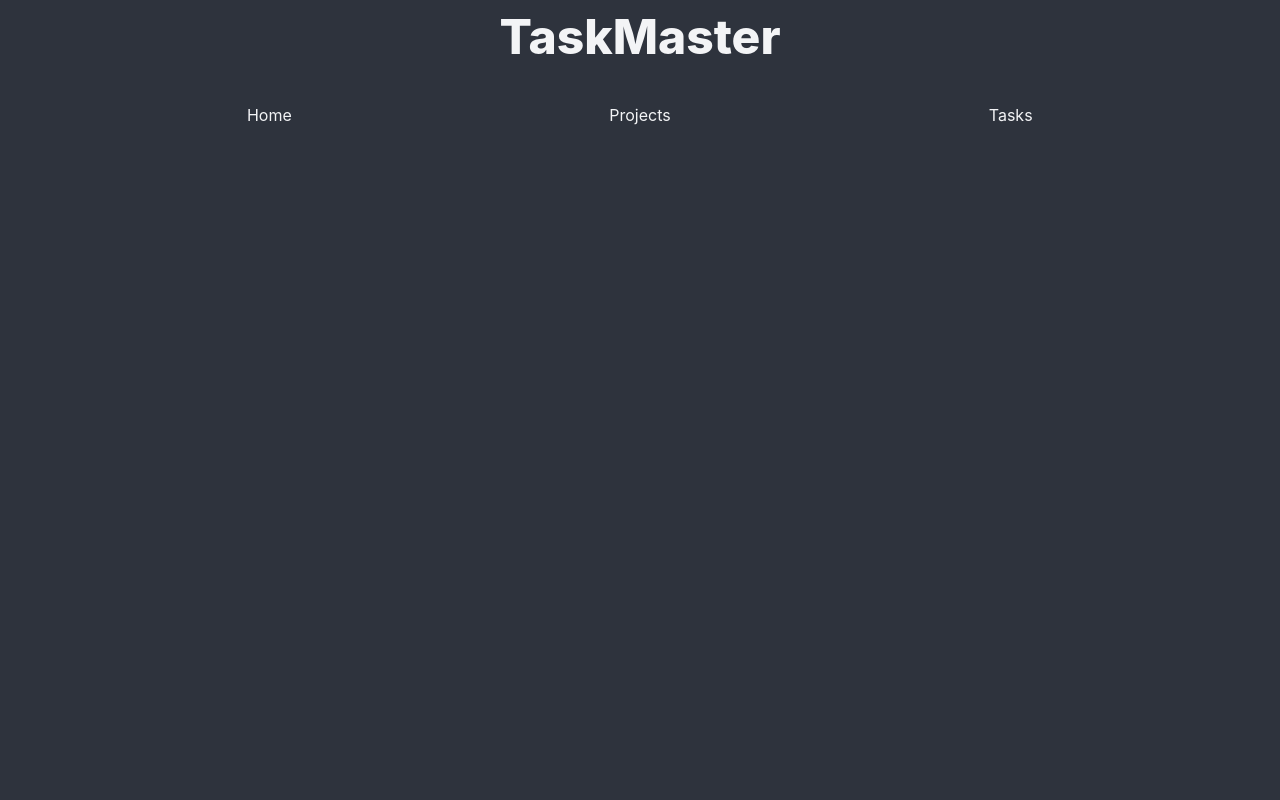
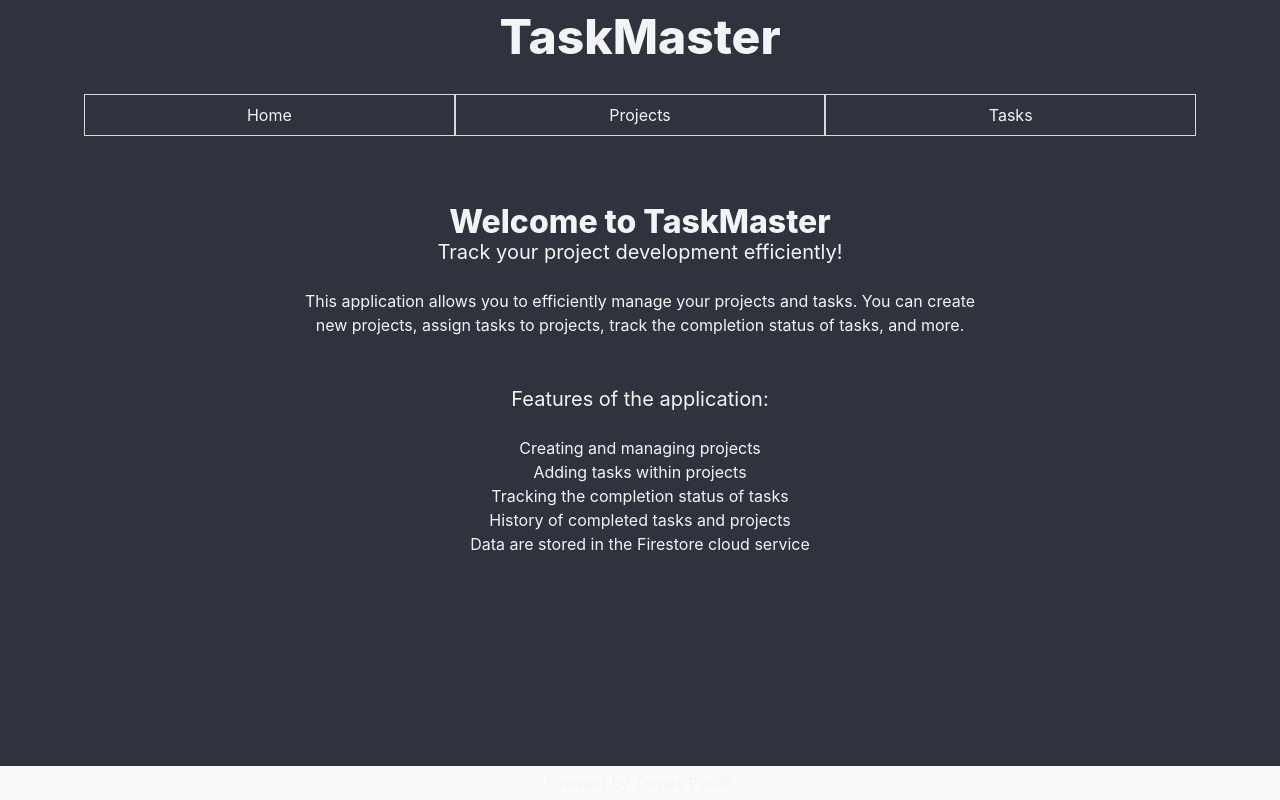
Before and after one commit to t-pavlik/TaskMaster, a Vue app: page / in a window 1280 px wide. Built offline with nearby package versions, Linux system fonts and the light colour scheme.

Commit message:
Uvodni strana

```diff
--- a/src/App.vue
+++ b/src/App.vue
@@ -6,9 +6,10 @@
       >
         TaskMaster
       </h1>
+
       <nav class="hero-head">
         <div class="container" style="padding: 20px">
-          <div class="tabs is-boxed is-fullwidth">
+          <div class="tabs is-toggle is-fullwidth">
             <div class="col text-center">
               <router-link to="/">Home</router-link>
             </div>
@@ -25,9 +26,11 @@
         </main>
       </nav>
     </header>
-    <!--    <footer>-->
-    <!--      <div class="footer ">test</div>-->
-    <!--    </footer>-->
+    <footer>
+      <div class="footer text-center" style="padding: 5px">
+        Created by Tomas Pavlik
+      </div>
+    </footer>
   </section>
 </template>
 
@@ -39,5 +42,4 @@
 
 <style>
 @import "node_modules/bulma/css/bulma.min.css";
-
 </style>
--- a/src/components/HomeView.vue
+++ b/src/components/HomeView.vue
@@ -1,4 +1,28 @@
 <template>
+  <section class="section">
+    <div class="container text-center" style="max-width: 700px">
+      <div style="margin-bottom: 50px">
+        <h1 class="title">Welcome to TaskMaster</h1>
+        <h2 class="subtitle">
+          Track your project development efficiently!
+        </h2>
+        <p>
+          This application allows you to efficiently manage your projects and tasks.
+          You can create new projects, assign tasks to projects, track the completion status of tasks, and more.
+        </p>
+      </div>
+      <div>
+        <h2 class="subtitle">Features of the application:</h2>
+        <ul>
+          <li>Creating and managing projects</li>
+          <li>Adding tasks within projects</li>
+          <li>Tracking the completion status of tasks</li>
+          <li>History of completed tasks and projects</li>
+          <li>Data are stored in the Firestore cloud service</li>
+        </ul>
+      </div>
+    </div>
+  </section>
 </template>
 <script>
 </script>
--- a/src/components/ProjectsView.vue
+++ b/src/components/ProjectsView.vue
@@ -76,8 +76,7 @@
   </div>
 
   <div class="modal" :class="{ 'is-active': deleteModalOpen }">
-    <div class="modal-background"></div>
-    <div class="modal-content">
+    <div class="modal-background align-content-center">
       <div class="box text-center" style="max-width: 600px; margin: auto;">
         <div style="margin-bottom: 20px">
           There are active tasks for this project. Are you sure you want to delete this project?
--- a/src/components/TasksView.vue
+++ b/src/components/TasksView.vue
@@ -170,18 +170,18 @@
 const newInfo = ref("");
 const newProjectRefId = ref("")
 
-const state = {
+const colorMap = {
   1: "",
-  2: "blue",
-  3: "green",
-  4: "red"
+  2: "#4FC3F7",
+  3: "#66BB6A",
+  4: "#E53935"
 }
 
 const addTask = () => {
   addDoc(taskCollectionRef, {
     name: newTaskName.value,
     content: newInfo.value,
-    color: state[1],
+    color: colorMap[1],
     state: 1,
     project: projects.value.find(project => project.id === newProjectRefId.value)
   })
@@ -196,7 +196,7 @@
 
 const changeTaskState = (id, event) => {
   updateDoc(doc(taskCollectionRef, id), {
-    color: state[event.target.value],
+    color: colorMap[event.target.value],
     state: event.target.value
   })
 }
```
